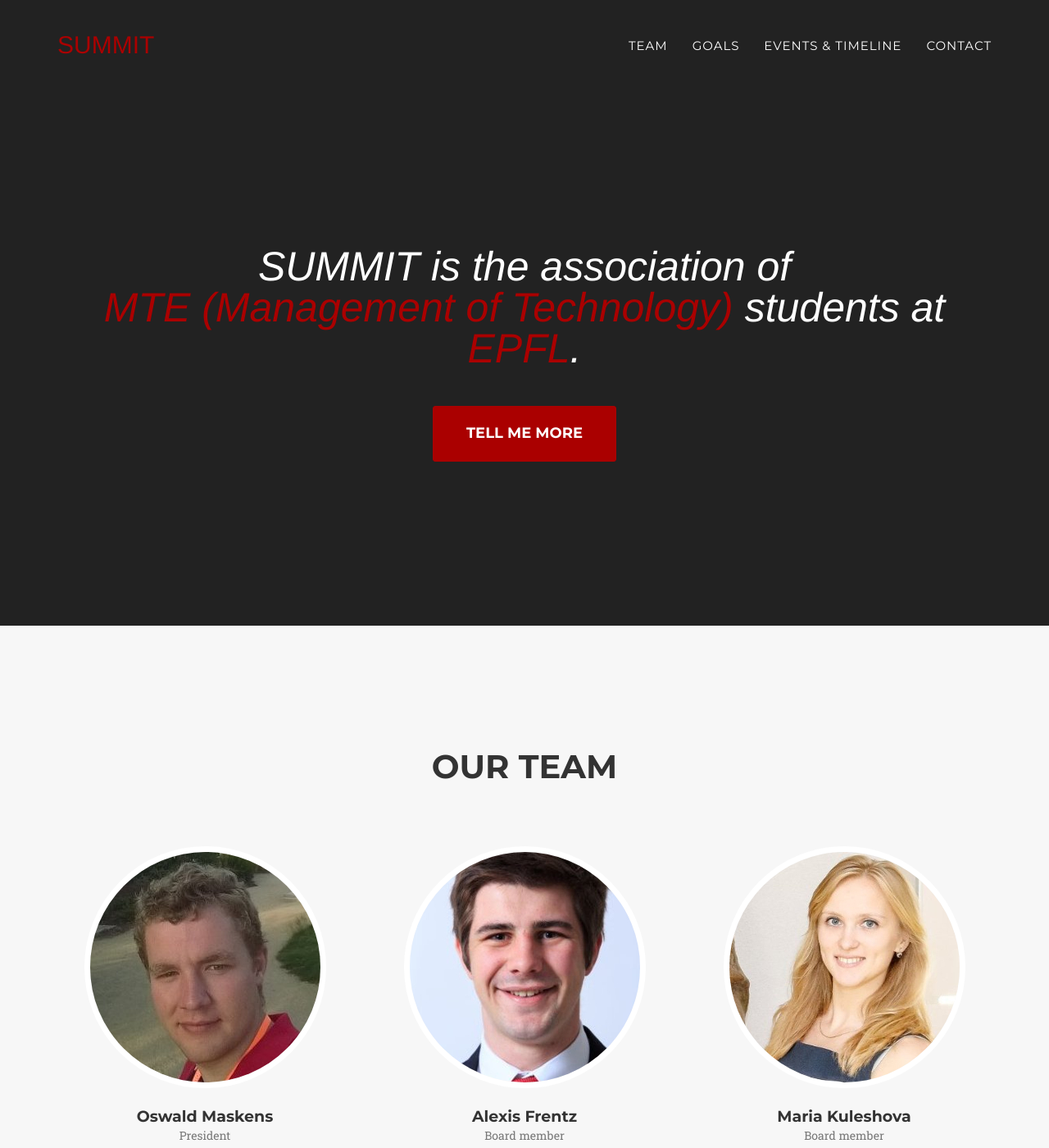
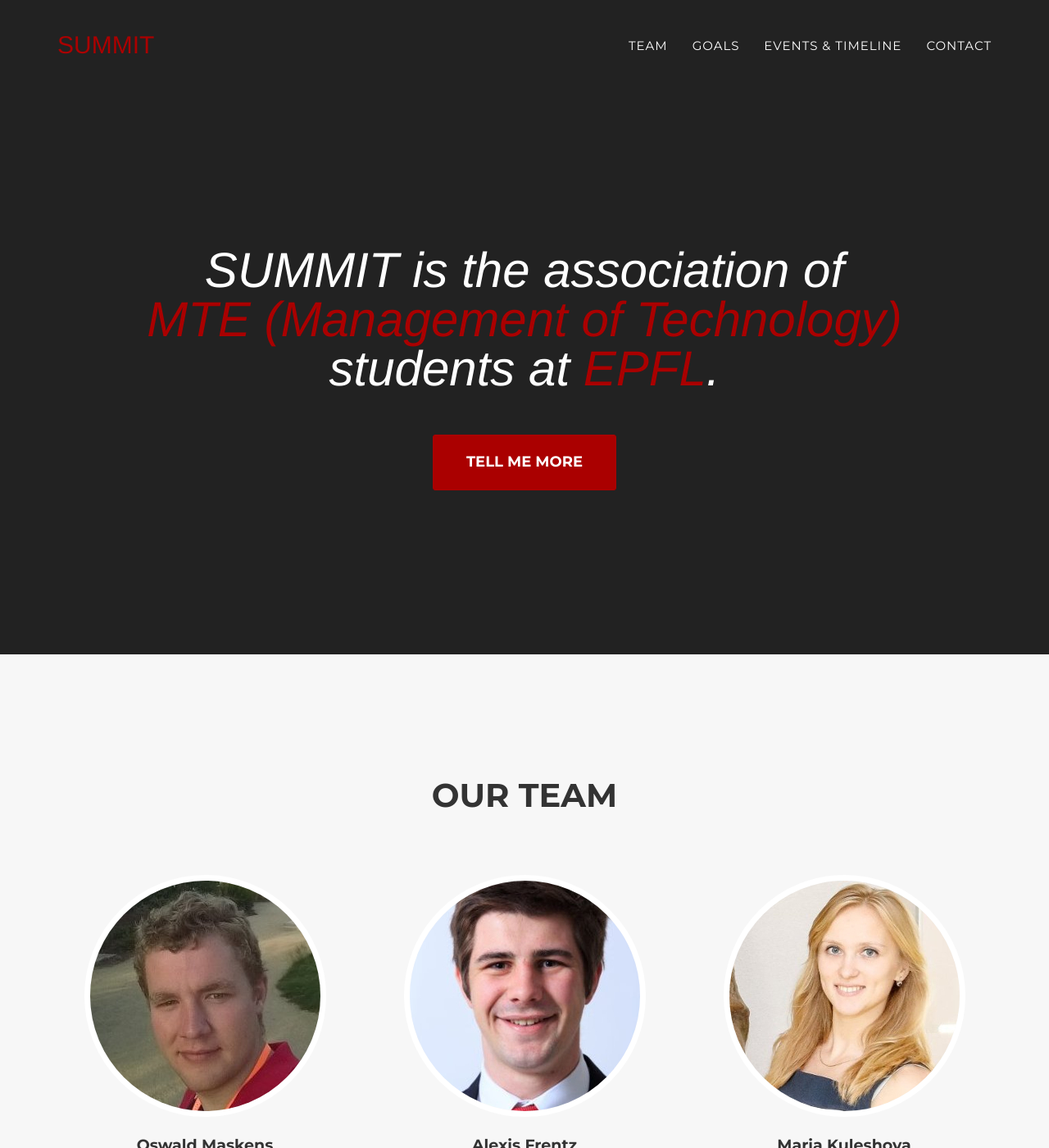
Before and after one commit to OzieGamma/SME-Website, a Jekyll site: the page built from index.html, in a window 1280 px wide and 1400 px high. Shown: the whole window at 82% size. Built offline with Jekyll 4.4.1, drawn with Linux system fonts in a browser that asks for light colours; some web fonts are replaced.

```diff
--- a/_includes/css/agency.css
+++ b/_includes/css/agency.css
@@ -296,11 +296,11 @@
     }
 
     header .intro-text .intro-lead-in {
-        margin-bottom: 45px;
+        margin-bottom: 50px;
         font-family: "Droid Serif","Helvetica Neue",Helvetica,Arial,sans-serif;
-        font-size: 50px;
+        font-size: 60px;
         font-style: italic;
-        line-height: 50px;
+        line-height: 60px;
     }
 }
 
```
